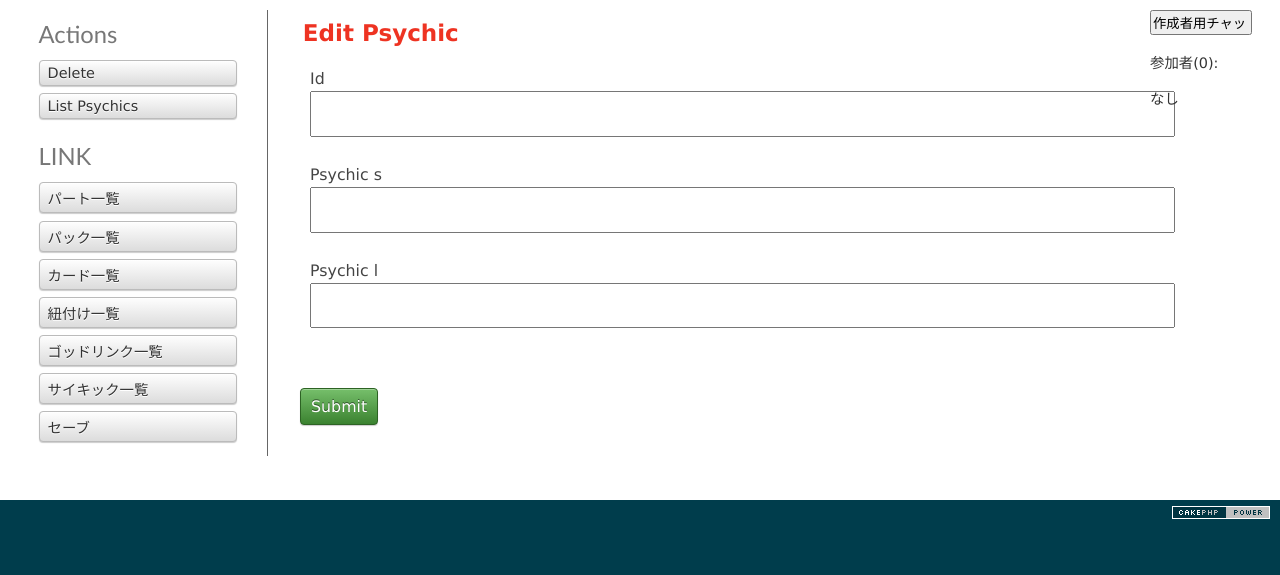
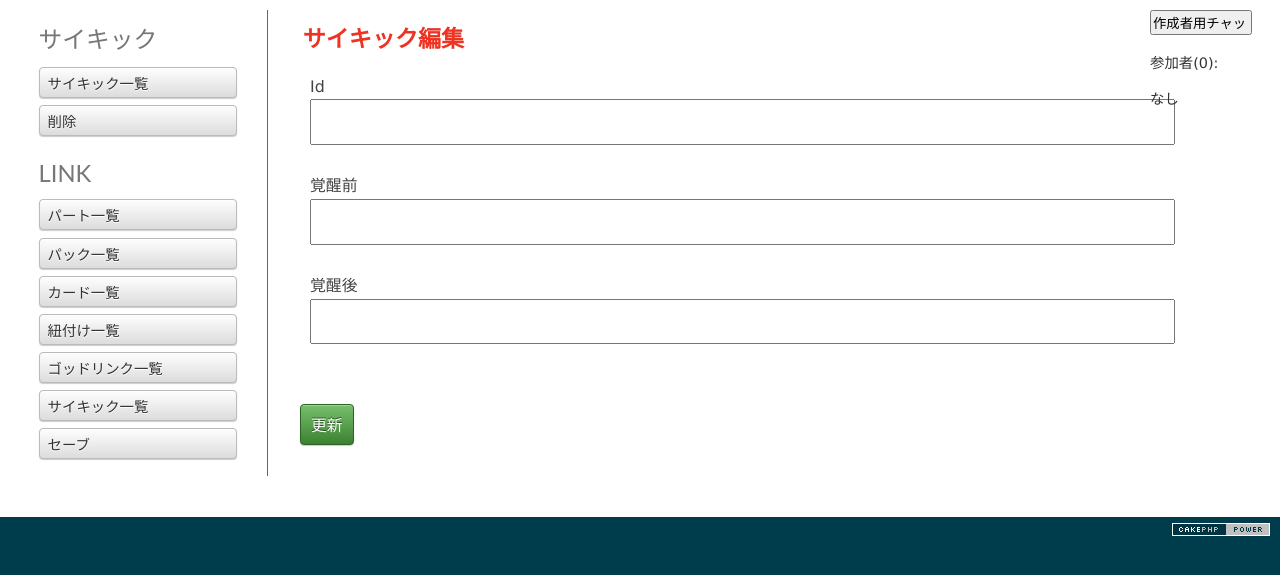
Before and after one commit to katahide100/duel_h, a CakePHP app: the page made by app/View/Psychics/edit.ctp in a window 1280 px wide. Shown: the part 47-622 px from the top of the page. Run offline with PHP 8.4 and a stand-in for CakePHP, Linux system fonts and the light colour scheme; the template is opened without the code that fills it, so the values that code supplies are empty; form fields are guessed from the names that the template uses; some libraries are stand-ins or nearby versions.

Commit message:
サイキック画面全般日本語化

```diff
--- a/app/View/Psychics/add.ctp
+++ b/app/View/Psychics/add.ctp
@@ -120,7 +120,7 @@ div#tabchangeContents div.tabchangeBox p.sample2 img {
 		//echo $this->Form->input('psychic_l');
 	?>
 	</fieldset>
-<?php echo $this->Form->end(__('Submit')); ?>
+<?php echo $this->Form->end(__('登録')); ?>
 </div>
 
 <div id="box2" class="tabchangeBox">
@@ -142,7 +142,7 @@ div#tabchangeContents div.tabchangeBox p.sample2 img {
 		//echo $this->Form->input('psychic_l');
 	?>
 	</fieldset>
-<?php echo $this->Form->end(__('Submit')); ?>
+<?php echo $this->Form->end(__('登録')); ?>
 </div>
 </div>
 </section>
@@ -150,7 +150,7 @@ div#tabchangeContents div.tabchangeBox p.sample2 img {
 </div>
 
 <div class="actions">
-	<h3><?php echo __('Actions'); ?></h3>
+	<h3><?php echo __('サイキック'); ?></h3>
 	<ul>
 
 		<li><?php echo $this->Html->link(__('サイキック一覧'), array('action' => 'index')); ?></li>
--- a/app/View/Psychics/edit.ctp
+++ b/app/View/Psychics/edit.ctp
@@ -1,21 +1,20 @@
 <div class="psychics form">
 <?php echo $this->Form->create('Psychic'); ?>
 	<fieldset>
-		<legend><?php echo __('Edit Psychic'); ?></legend>
+		<legend><?php echo __('サイキック編集'); ?></legend>
 	<?php
 		echo $this->Form->input('id');
-		echo $this->Form->input('psychic_s');
-		echo $this->Form->input('psychic_l');
+		echo $this->Form->input('psychic_s',array('label' => '覚醒前'));
+		echo $this->Form->input('psychic_l',array('label' => '覚醒後'));
 	?>
 	</fieldset>
-<?php echo $this->Form->end(__('Submit')); ?>
+<?php echo $this->Form->end(__('更新')); ?>
 </div>
 <div class="actions">
-	<h3><?php echo __('Actions'); ?></h3>
+	<h3><?php echo __('サイキック'); ?></h3>
 	<ul>
-
-		<li><?php echo $this->Form->postLink(__('Delete'), array('action' => 'delete', $this->Form->value('Psychic.id')), null, __('Are you sure you want to delete # %s?', $this->Form->value('Psychic.id'))); ?></li>
-		<li><?php echo $this->Html->link(__('List Psychics'), array('action' => 'index')); ?></li>
+		<li><?php echo $this->Html->link(__('サイキック一覧'), array('action' => 'index')); ?></li>
+		<li><?php echo $this->Form->postLink(__('削除'), array('action' => 'delete', $this->Form->value('Psychic.id')), null, __('Are you sure you want to delete # %s?', $this->Form->value('Psychic.id'))); ?></li>
 	</ul><br>
 	<?php echo $this->element('menu'); ?>
 </div>
--- a/app/View/Psychics/index.ctp
+++ b/app/View/Psychics/index.ctp
@@ -1,5 +1,5 @@
 <div class="psychics index">
-	<h2><?php echo __('サイキック一覧'); ?></h2>
+	<h2><?php echo __('サイキック管理'); ?></h2>
 	<table cellpadding="0" cellspacing="0">
 	<tr>
 			<th><?php echo $this->Paginator->sort('id'); ?></th>
```
Also changed, not shown: app/View/Psychics/view.ctp (+8 -8 lines).
